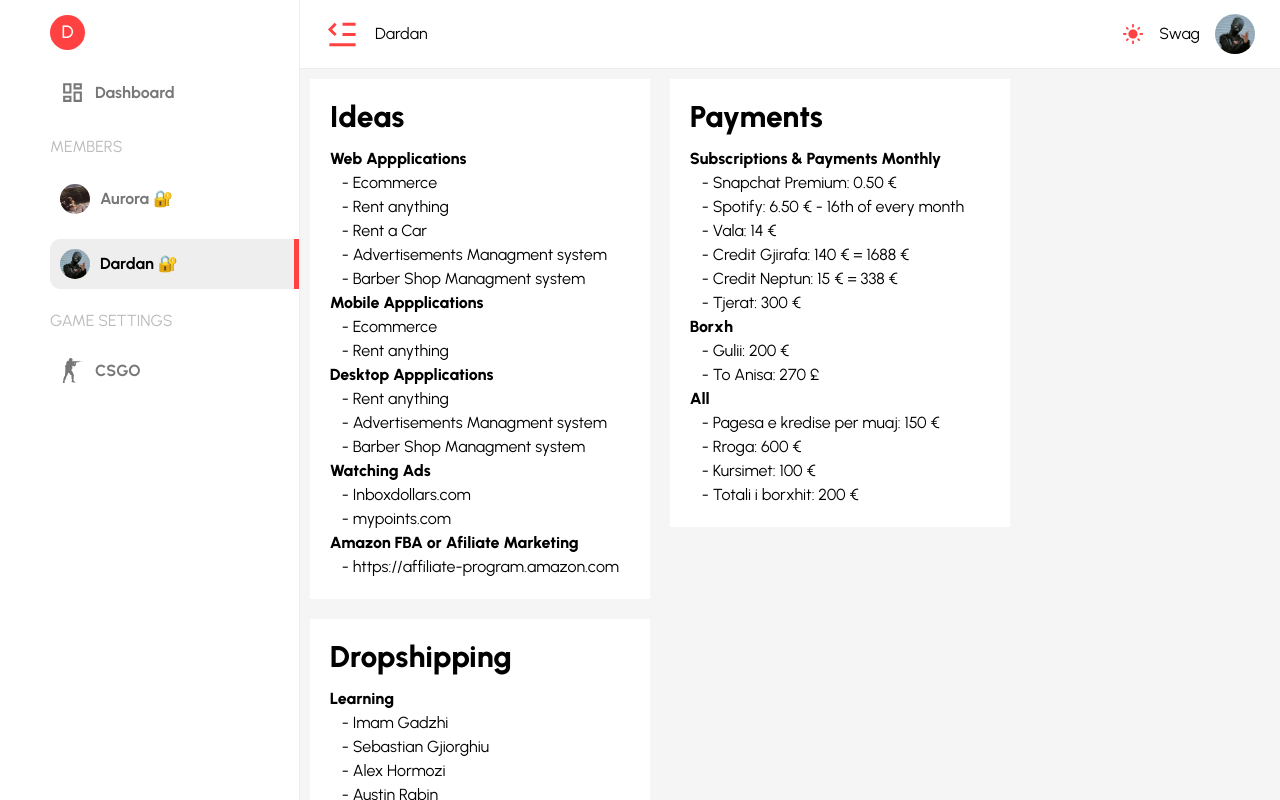
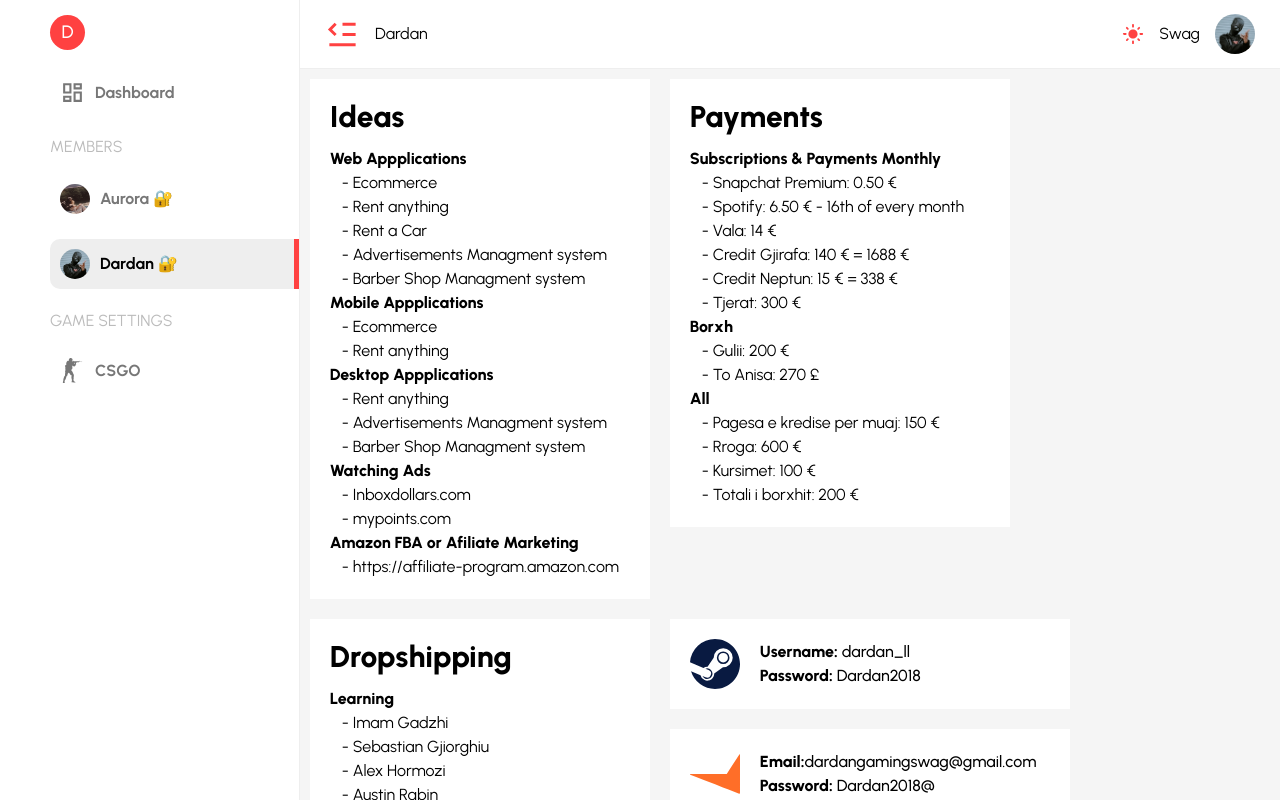
Before and after one commit to dardan743/portfolio, a React (Create React App) app: page /dardan in a window 1280 px wide. Built offline with nearby package versions, Linux system fonts and the light colour scheme; what i18next-xhr-backend would draw is missing.

Commit message:
added accounts

```diff
--- a/src/pages/Dardan.jsx
+++ b/src/pages/Dardan.jsx
@@ -1,7 +1,10 @@
 import React from "react";
 import { dardan } from "assets/data/data";
+import { BsSteam } from "react-icons/bs";
+import { SiFaceit } from "react-icons/si";
 
 const Dardan = () => {
+  const mode = localStorage.getItem("mode");
   return (
     <div className="flex justify-start flex-wrap gap-5 mb-5">
       {dardan?.map((item) => (
@@ -24,6 +27,49 @@
           ))}
         </div>
       ))}
+      <div className="flex flex-col gap-5">
+        <div
+          id="admin_bg"
+          className={`bg-white p-5 w-[100%] lg:w-[400px] md:w-[400px]`}
+        >
+          <div className="flex gap-5 items-center">
+            <BsSteam
+              size={50}
+              color={mode === "dark" ? "#284994" : "#091a41"}
+            />
+            <div>
+              <p className="text-gray font-[800]">
+                Username:{" "}
+                <span className="text-gray font-[500]">dardan_ll</span>
+              </p>
+              <p className="text-gray font-[800]">
+                Password:{" "}
+                <span className="text-gray font-[500]">Dardan2018</span>
+              </p>
+            </div>
+          </div>
+        </div>
+        <div
+          id="admin_bg"
+          className={`bg-white p-5 w-[100%] lg:w-[400px] md:w-[400px] `}
+        >
+          <div className="flex gap-5 items-center">
+            <SiFaceit size={50} color="#ff6e28" />
+            <div>
+              <p className="text-gray font-[800]">
+                Email:
+                <span className="text-gray font-[500]">
+                  dardangamingswag@gmail.com
+                </span>
+              </p>
+              <p className="text-gray font-[800]">
+                Password:
+                <span className="text-gray font-[500]"> Dardan2018@</span>
+              </p>
+            </div>
+          </div>
+        </div>
+      </div>
     </div>
   );
 };
```
Also changed, not shown: src/assets/images/faceit.png (added).
